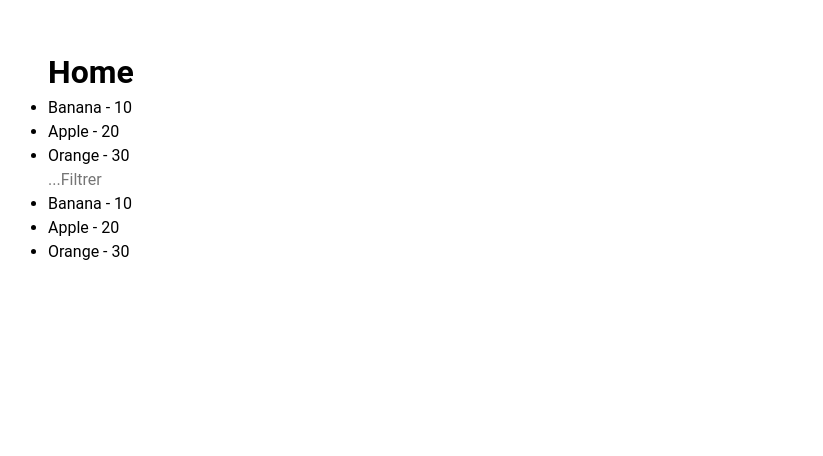
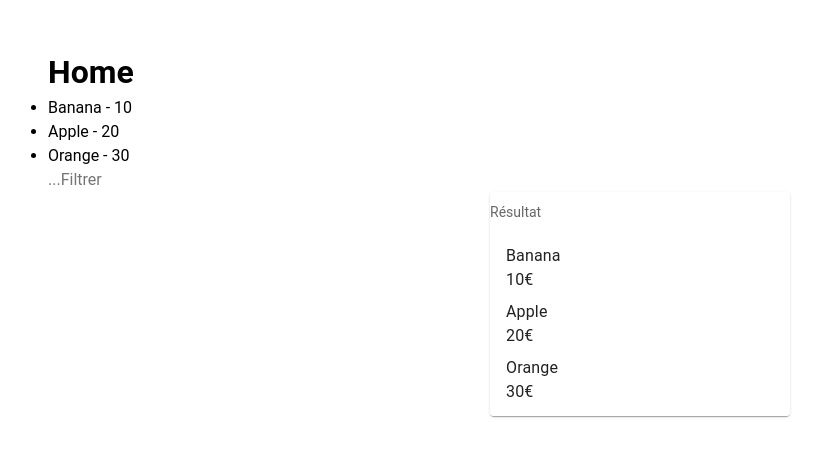
Before and after one commit to SylviePlayPlayeuse/PandaCook, a Vue app: page / in a window 1280 px wide. Shown: the top 456 px of the page, without its empty margins (0-823 px from the left). Built offline with nearby package versions, Linux system fonts and the light colour scheme.

Commit message:
add search input component, use suetify, create card

```diff
--- a/src/components/FoodResult.vue
+++ b/src/components/FoodResult.vue
@@ -1,6 +1,7 @@
 <script setup lang="ts">
 import {type Food, NO_RESULTS_MESSAGE} from "@/helpers/listFood-types";
 import {computed} from "vue";
+import SearchInput from "@/components/SearchInput.vue";
 
 const props = defineProps<{
     foodResult: Food[];
@@ -15,21 +16,36 @@ const noResultsMessage = computed<string>(() => {
 </script>
 
 <template>
-    <input type="text" @input="onInput" placeholder="...Filtrer"/>
+    <SearchInput :onInput="onInput" />
     <Transition name="fade" mode="out-in">
+        <v-card
+            class="mx-auto"
+            max-width="300"
+        >
+            <v-list-subheader>Résultat</v-list-subheader>
             <div key="loading" v-if="isLoading">
-            is loading ...
+                Chargement en cours ...
             </div>
             <template v-else>
-            <ul key="result" v-if="foodResult.length > 0">
-                <li v-for="food in foodResult" :key="food.name">
-                    {{ food.name }} - {{ food.price }}
-                </li>
-            </ul>
-            <p key="noResult" v-else>
+                <section v-if="foodResult.length > 0" aria-label="Résultats de la recherche">
+                        <v-list
+                            :items="foodResult"
+                            item-title="name"
+                            item-value="name"
+                        >
+                            <v-list-item v-for="food in foodResult" :key="food.name">
+                                <v-list-item-title v-text="food.name" />
+                                <v-list-item-title>{{ food.price }}€</v-list-item-title>
+                            </v-list-item>
+                        </v-list>
+                </section>
+                <section v-else aria-label="Aucun résultat">
+                    <p>
                         {{ noResultsMessage }}
                     </p>
+                </section>
             </template>
+        </v-card>
     </Transition>
 </template>
 
--- /dev/null
+++ b/src/components/SearchInput.vue
@@ -0,0 +1,13 @@
+<script setup lang="ts">
+defineProps<{
+    onInput: (event: Event) => void;
+}>();
+</script>
+
+<template>
+    <input type="text" @input="onInput" placeholder="...Filtrer"/>
+</template>
+
+<style scoped>
+
+</style>
```
Lines whose indentation alone changed are shown as unchanged.
